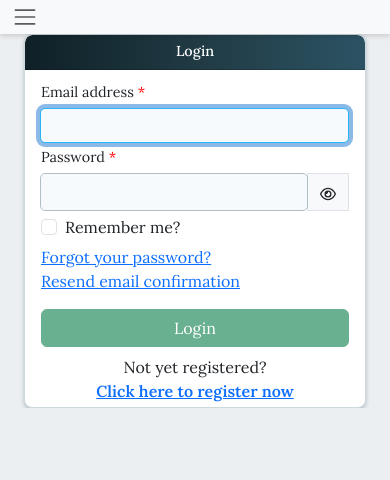
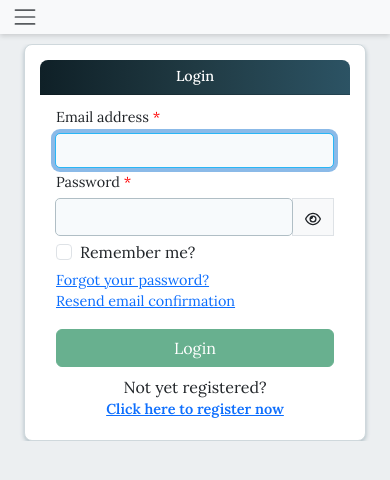
Before and after one commit to sachindhamija/OPSoftwareClient, a React (Vite) app: page /login in a window 390 px wide. Shown: the top 480 px of the page. Built offline with nearby package versions, Linux system fonts and the light colour scheme.

Commit message:
Login Page Responsive & Mobile Number must be 10 Default

```diff
--- a/src/features/Masters/Account/DefaultFields.tsx
+++ b/src/features/Masters/Account/DefaultFields.tsx
@@ -109,8 +109,8 @@ function DefaultFields({
 						label="Mobile No 1"
 						name="mobileNo"
 						register={register}
-						maxLength={25}
-						// validationRules={{ pattern: { value: /^[0-9]+$/, message: "Invalid mobile number" } }}
+						maxLength={10}
+						validationRules={{ pattern: { value: /^[0-9]+$/, message: "Invalid mobile number" } }}
 					/>
 				</Col>
 				<Col md={3}>
@@ -118,8 +118,8 @@ function DefaultFields({
 						label="Mobile No 2"
 						name="mobileNo2"
 						register={register}
-						maxLength={25}
-						// validationRules={{ pattern: { value: /^[0-9]+$/, message: "Invalid mobile number" } }}
+						maxLength={10}
+						validationRules={{ pattern: { value: /^[0-9]+$/, message: "Invalid mobile number" } }}
 					/>
 				</Col>
 				<Col md={3}>
--- a/src/features/UserAccount/UserAccount.scss
+++ b/src/features/UserAccount/UserAccount.scss
@@ -2,5 +2,53 @@
 	.login-common-card {
 		width: 100%;
 		overflow-x: hidden;
+		padding: 20px;
+	}
+
+	.row {
+		margin: 0 auto;
 	}
 }
+
+
+@media (max-width: 576px) {
+	.login-card-container {
+		padding: 10px;
+		height: auto;
+	}
+
+	.login-common-card {
+		padding: 15px;
+	}
+
+	.row {
+		flex-direction: column;
+	}
+
+	.col-md-12 {
+		padding: 0;
+	}
+
+	form {
+		.form-group {
+			margin-bottom: 10px;
+		}
+	}
+
+	.text-left,
+	.text-md-end {
+		text-align: center;
+	}
+
+	.d-none.d-md-inline {
+		display: none !important;
+	}
+
+	.d-block.d-md-none {
+		display: block !important;
+	}
+
+	a {
+		font-size: 0.9rem;
+	}
+}
```
